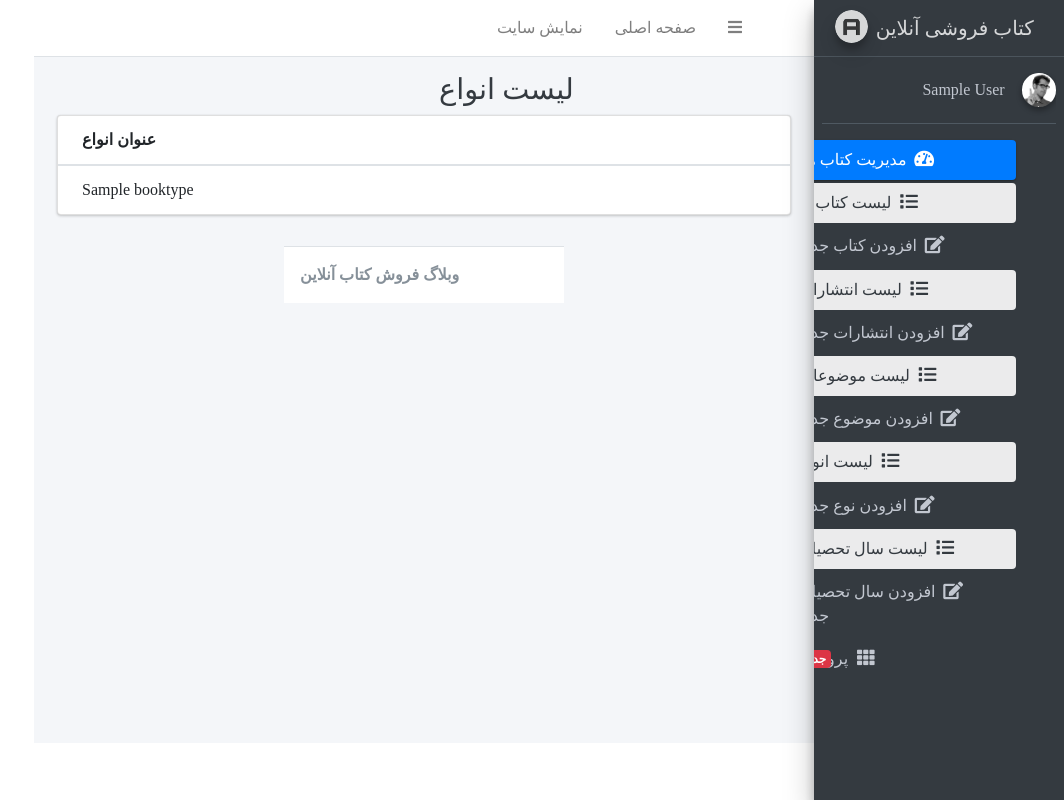
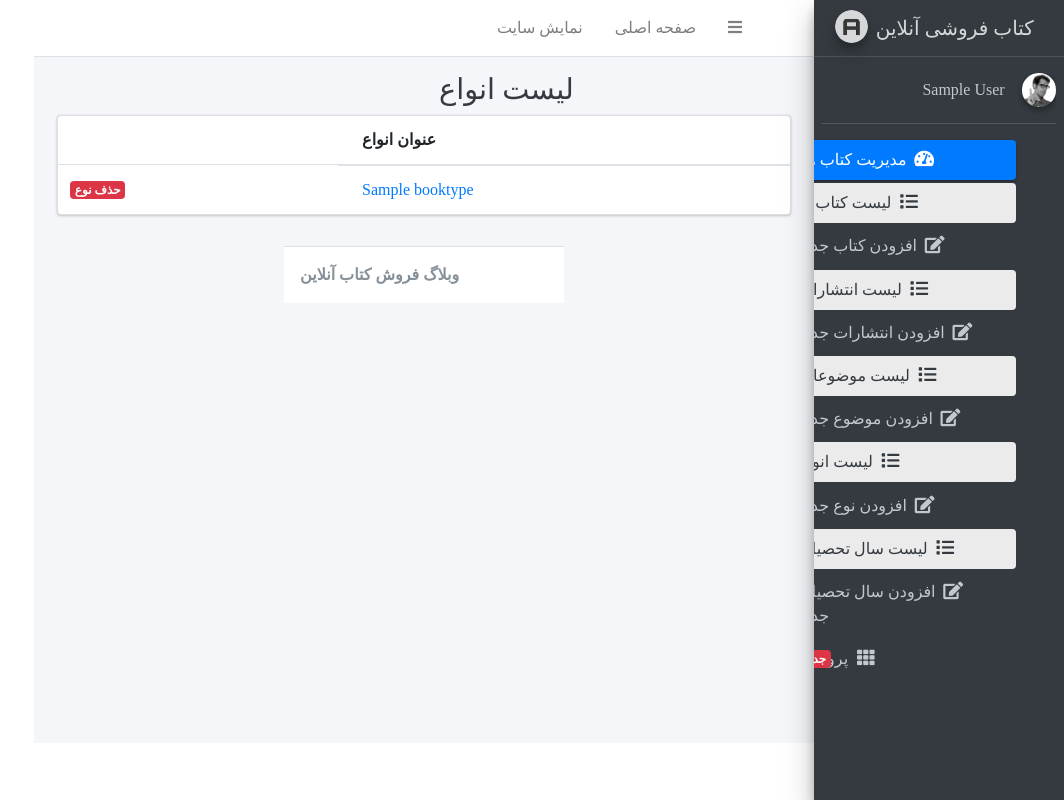
Before and after one commit to hamed-alemoni/online_bookstore, a Django app: page /account/book-type/list/ in a window 1280 px wide. Shown: the whole page, without its empty margins (216-1280 px from the left). Run offline with Django 3.2, Linux system fonts and the light colour scheme; a user stored in the database is signed in; tables that the repository leaves empty hold one stand-in row (values such as "Sample post"); some libraries are stand-ins or nearby versions; some web fonts are replaced.

Commit message:
add update and delete option for book type

```diff
--- a/backend/templates/registration/book_type_list.html
+++ b/backend/templates/registration/book_type_list.html
@@ -17,7 +17,13 @@
                         <tbody>
                             {% for book in object_list %}
                                 <tr>
-                                <td>{{ book.title }}</td>
+                                <td><a href="{% url 'account:book-type-update' book.pk %}">{{ book.title }}</a></td>
+                                <td>
+                                    {% if user.is_superuser %}
+                                        <a class="badge badge-danger"
+                                           href="{% url 'account:book-type-delete'  book.pk %}">حذف نوع</a>
+                                    {% endif %}
+                                </td>
                                 </tr>
                             {% endfor %}
 
```
